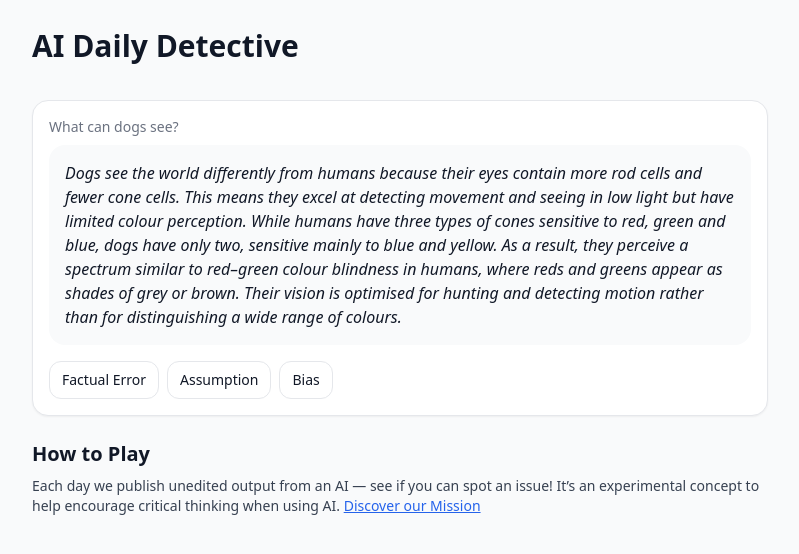
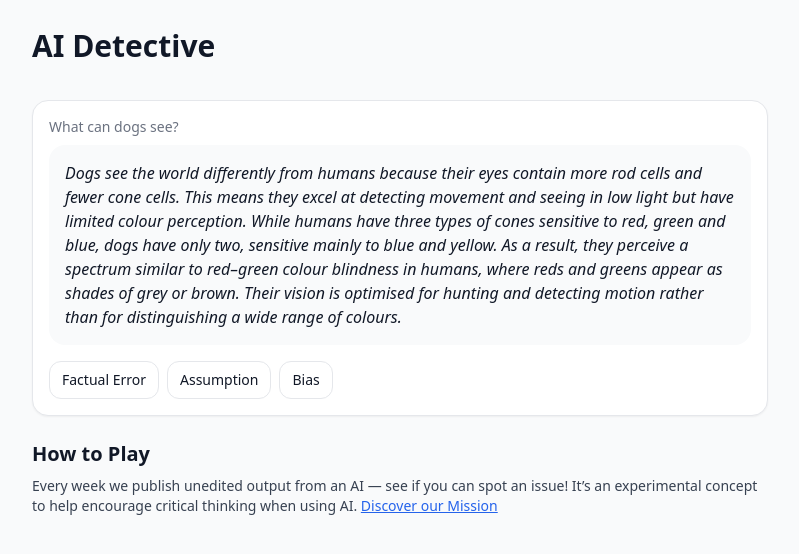
Before and after one commit to chris-dane/aily, a plain HTML site: page index.html in a window 1280 px wide. Shown: the whole page, without its empty margins (240-1039 px from the left). Drawn offline with nearby package versions, Linux system fonts and the light colour scheme.

Commit message:
Update index.html

```diff
--- a/index.html
+++ b/index.html
@@ -3,7 +3,7 @@
 <head>
   <meta charset="utf-8" />
   <meta name="viewport" content="width=device-width,initial-scale=1" />
-  <title>AI Daily Detective</title>
+  <title>AI Detective</title>
   <script src="https://cdn.tailwindcss.com"></script>
   <style>
     body {
@@ -14,7 +14,7 @@
 <body class="bg-gray-50 text-gray-900">
   <main class="mx-auto max-w-3xl space-y-6 p-4">
     <!-- Title with half the padding -->
-    <h1 class="py-3 text-3xl font-bold">AI Daily Detective</h1>
+    <h1 class="py-3 text-3xl font-bold">AI Detective</h1>
 
     <section id="game" class="rounded-2xl border bg-white p-4 shadow-sm">
       <div id="question" class="pb-2 text-sm text-gray-500"></div>
@@ -33,7 +33,7 @@
     <section class="space-y-2">
       <h2 class="text-xl font-semibold">How to Play</h2>
       <p class="text-sm text-gray-700">
-        Each day we publish unedited output from an AI — see if you can spot an issue! It’s an experimental concept to help encourage critical thinking when using AI. <a href="https://drive.google.com/file/d/1Usqv0ULMnLDwBtDiH0dIGW3l558oPf1V/view" target="_blank" rel="noopener noreferrer" class="text-blue-600 underline">
+        Every week we publish unedited output from an AI — see if you can spot an issue! It’s an experimental concept to help encourage critical thinking when using AI. <a href="https://drive.google.com/file/d/1Usqv0ULMnLDwBtDiH0dIGW3l558oPf1V/view" target="_blank" rel="noopener noreferrer" class="text-blue-600 underline">
       Discover our Mission
       </p>
     </section>
```
